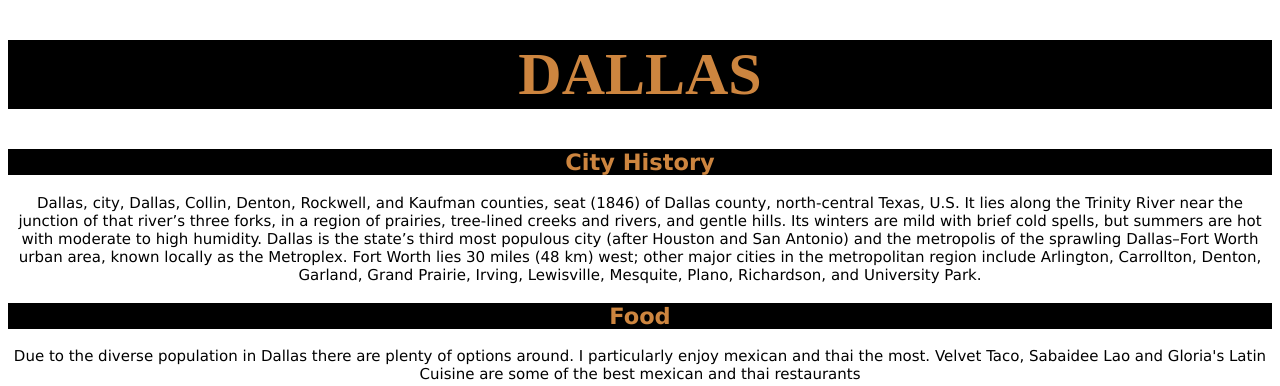
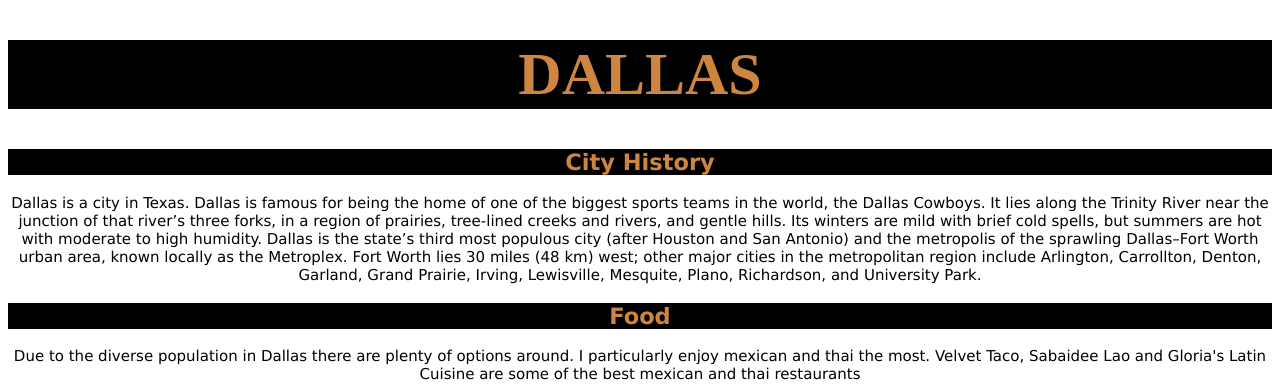
Before and after one commit to aalluri-ksquare/activity2.github.io, a plain HTML site: page index.html in a window 1280 px wide. Shown: the top 386 px of the page. Drawn offline with Linux system fonts and the light colour scheme.

Commit message:
Add files via upload

```diff
--- a/index.html
+++ b/index.html
@@ -15,7 +15,7 @@
             <div class="history">
                 <h2 id="hist">City History</h2>
                 <p>
-                    Dallas, city, Dallas, Collin, Denton, Rockwell, and Kaufman counties, seat (1846) of Dallas county, north-central Texas, U.S.
+                    Dallas is a city in Texas. Dallas is famous for being the home of one of the biggest sports teams in the world, the Dallas Cowboys.
                     It lies along the Trinity River near the junction of that river’s three forks, in a region of prairies, tree-lined creeks and rivers, and gentle hills.
                     Its winters are mild with brief cold spells, but summers are hot with moderate to high humidity.
                     Dallas is the state’s third most populous city (after Houston and San Antonio) and the metropolis of the sprawling Dallas–Fort Worth urban area, known locally as the Metroplex.
```
